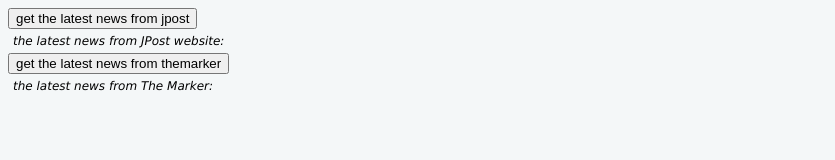
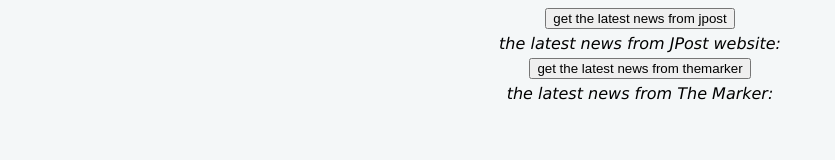
Before and after one commit to or-pf/bootcamp-exercises, a plain HTML site: page W10D3-python_advanced_routing/ex2/index.html in a window 1280 px wide. Shown: the whole page, without its empty margins (0-835 px from the left). Drawn offline with nearby package versions, Linux system fonts and the light colour scheme.

Commit message:
python bottle rss ×- with better css

```diff
--- a/W10D3-python_advanced_routing/ex2/static/css/styles.css
+++ b/W10D3-python_advanced_routing/ex2/static/css/styles.css
@@ -1,10 +1,15 @@
 .container{
     font-family: 'Lucida Sans', 'Lucida Sans Regular', 'Lucida Grande', 'Lucida Sans Unicode', Geneva, Verdana, sans-serif;
-    font-size: 12px;
+    font-size: 16px;
     padding:2px;
     margin: 3px;
-    font-style: italic
-
+    font-style: italic;
+    text-align: center;
+}
+button{
+    display: block;
+    /* align-self: center; */
+    margin: 0 auto;
 }
 body{
     background-color:rgb(244, 247, 248);
```
